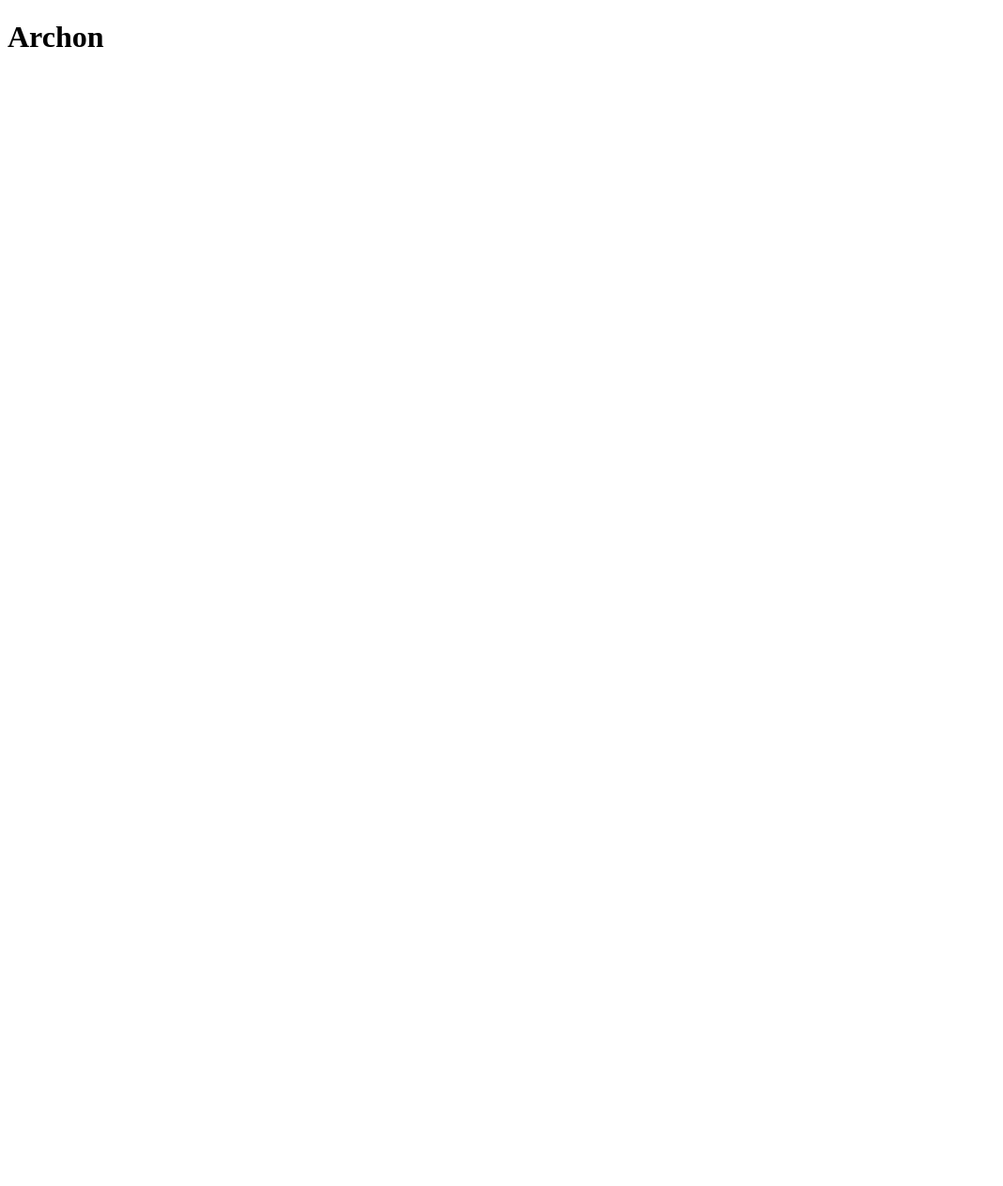
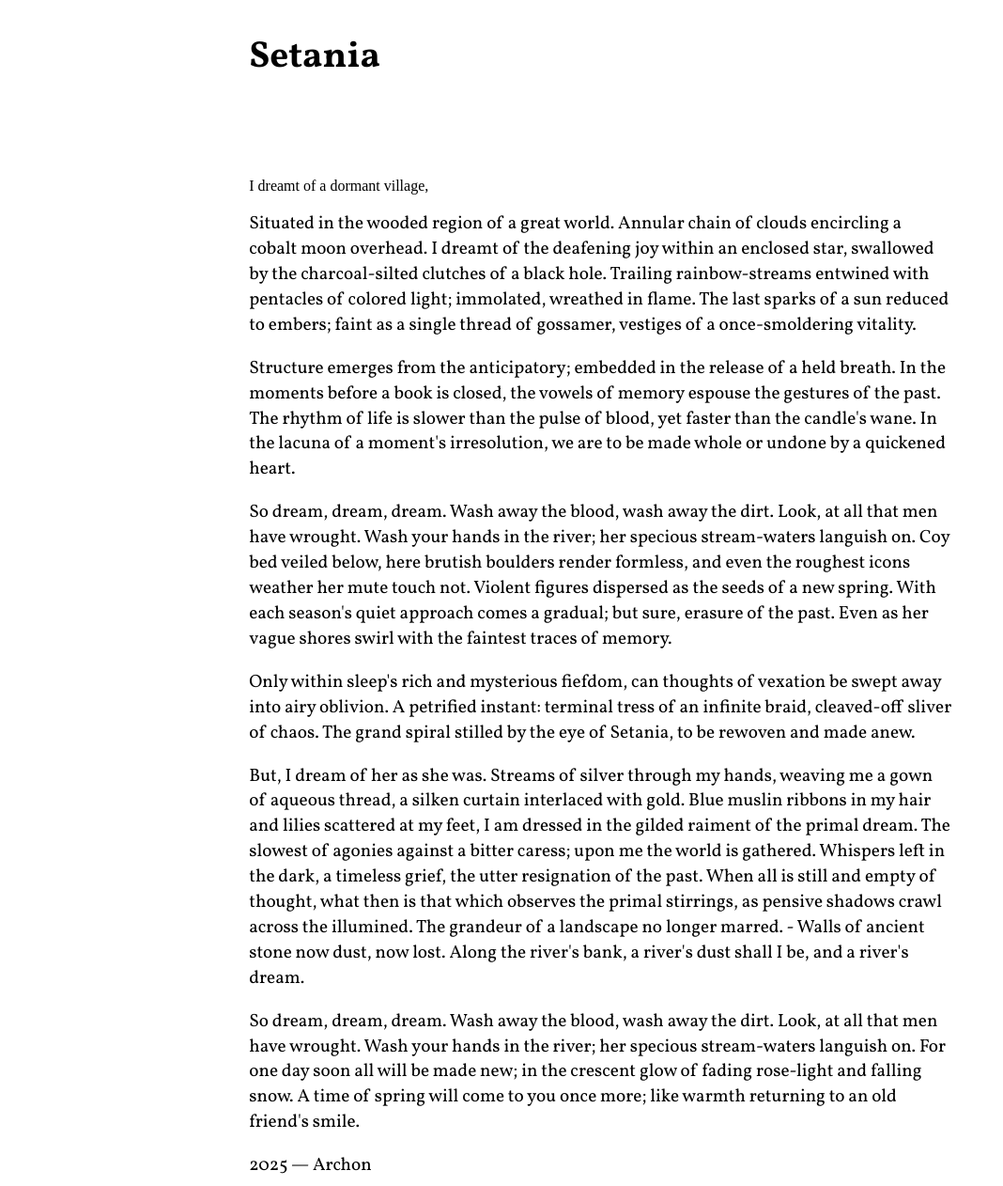
Before and after one commit to archon-bastion/archon-bastion-cache, a plain HTML site: page index.html in a window 1280 px wide. Shown: the whole page at 94% size, without its empty margins (0-1068 px from the left). Before the commit the page ends 800 px from the top, so only its background shows below. Drawn offline with Linux system fonts and the light colour scheme; a web font is replaced by a local one.

Commit message:
Playing with html and CSS with some old poetry. Linking in fonts from Google, and other various experimentation.

```diff
--- a/index.html
+++ b/index.html
@@ -1 +1,80 @@
-<!DOCTYPE html><html><body><h1>Archon</h1></body></html>
+<!DOCTYPE html>
+<html lang="en">
+<head>
+    <meta charset="utf-8">
+    <meta name="viewport" content="width=device-width, initial-scale=1">
+    <title>Archon, bastion, cache.</title>
+
+    <!-- 1. Pre-establish the TLS connection -->
+    <link rel="preconnect" href="https://fonts.googleapis.com">
+    <link rel="preconnect" href="https://fonts.gstatic.com" crossorigin>
+    <link href="https://fonts.googleapis.com/css2?family=Crimson+Pro:wght@200..900&display=swap" rel="stylesheet">
+    <link href="https://fonts.googleapis.com/css2?family=Recursive:wght@300..1000&display=swap" rel="stylesheet">
+    <link href="https://fonts.googleapis.com/css2?family=Vollkorn:ital,wght@0,400..900;1,400..900&display=swap" rel="stylesheet">
+
+
+    <!-- CSS -->
+    <link rel="stylesheet" href="styles.css">
+</head>
+
+<body>
+    <header class="container">
+        <h1><!-- Archon --></h1>
+        <nav><!-- links --></nav>
+    </header>
+
+    <main class="container">
+        <article>
+            <h2>Setania</h2>
+            <br>
+            <br>
+            <p class="body_02">
+                I dreamt of a dormant village,
+            </p>
+            <p>
+                Situated in the wooded region of a great world. Annular chain of clouds
+                encircling a cobalt moon overhead. I dreamt of the deafening joy within an enclosed star, swallowed by
+                the charcoal-silted clutches of a black hole. Trailing rainbow-streams entwined with pentacles of colored
+                light; immolated, wreathed in flame. The last sparks of a sun reduced to embers; faint as a single thread
+                of gossamer, vestiges of a once-smoldering vitality.
+            </p>
+            <p>
+                Structure emerges from the anticipatory; embedded in the release of a held breath. In the moments before a
+                book is closed, the vowels of memory espouse the gestures of the past. The rhythm of life is slower than the
+                pulse of blood, yet faster than the candle's wane. In the lacuna of a moment's irresolution, we are to be made
+                whole or undone by a quickened heart.
+            </p>
+            <p>
+                So dream, dream, dream. Wash away the blood, wash away the dirt. Look, at all that men have wrought. Wash your
+                hands in the river; her specious stream-waters languish on. Coy bed veiled below, here brutish boulders render
+                formless, and even the roughest icons weather her mute touch not. Violent figures dispersed as the seeds of a
+                new spring. With each season's quiet approach comes a gradual; but sure, erasure of the past. Even as her vague
+                shores swirl with the faintest traces of memory.
+            </p>
+            <p>
+                Only within sleep's rich and mysterious fiefdom, can thoughts of vexation be swept away into airy oblivion.
+                A petrified instant: terminal tress of an infinite braid, cleaved-off sliver of chaos. The grand spiral stilled
+                by the eye of Setania, to be rewoven and made anew.
+            </p>
+            <p>
+                But, I dream of her as she was. Streams of silver through my hands, weaving me a gown of aqueous thread, a
+                silken curtain interlaced with gold. Blue muslin ribbons in my hair and lilies scattered at my feet, I am
+                dressed in the gilded raiment of the primal dream. The slowest of agonies against a bitter caress; upon me
+                the world is gathered. Whispers left in the dark, a timeless grief, the utter resignation of the past. When
+                all is still and empty of thought, what then is that which observes the primal stirrings, as pensive shadows
+                crawl across the illumined. The grandeur of a landscape no longer marred. - Walls of ancient stone now dust,
+                now lost. Along the river's bank, a river's dust shall I be, and a river's dream.
+            </p>
+            <p>
+                So dream, dream, dream. Wash away the blood, wash away the dirt. Look, at all that men have wrought. Wash your
+                hands in the river; her specious stream-waters languish on. For one day soon all will be made new; in the
+                crescent glow of fading rose-light and falling snow. A time of spring will come to you once more; like warmth
+                returning to an old friend's smile.
+            </p>
+        </article>
+    </main>
+
+    <footer class="container">2025 — Archon</footer>
+</body>
+
+</html>
--- /dev/null
+++ b/styles.css
@@ -0,0 +1,41 @@
+body {
+  font-family: "Vollkorn", serif;
+  font-weight: 400;
+  font-size: 1.2rem;
+  line-height: 1.4;
+  font-variant-ligatures: discretionary;
+}
+
+.body_02 {
+  font-family: "Recursive", serif;
+  font-weight: 400;
+  font-size: 1rem;
+  line-height: 1;
+  max-inline-size: 40ch;
+}
+
+/* 2. Headings on a modular scale (major third, 1.25×) */
+h1 { font-size: clamp(2.5rem, 1.8rem + 2vw, 3.5rem); line-height: 1.2; }
+
+h2 {
+    font-size: clamp(1.95rem, 1.5rem + 1.2vw, 2.5rem);
+    line-height: 1.3;
+    font-family: "Vollkorn", serif;
+    font-feature-settings: 'dlig';
+}
+
+h3 { font-size: clamp(1.56rem, 1.3rem + .6vw, 2rem);   line-height: 1.35; }
+
+/* layout.css */
+.container{
+  max-inline-size: 65ch;          /* stops lines from getting too long   */
+  margin-inline: auto;            /* centers block in the viewport       */
+  padding-inline: 1rem;           /* breathing room at narrow widths     */
+}
+
+/* utilities.css (or near the bottom of base.css) */
+.flow > * + * {
+  margin-block-start: var(--gap, 1rem); /* vertical rhythm */
+}
+
+:root { --gap: clamp(.75rem, 2vw, 1.5rem); }
```
